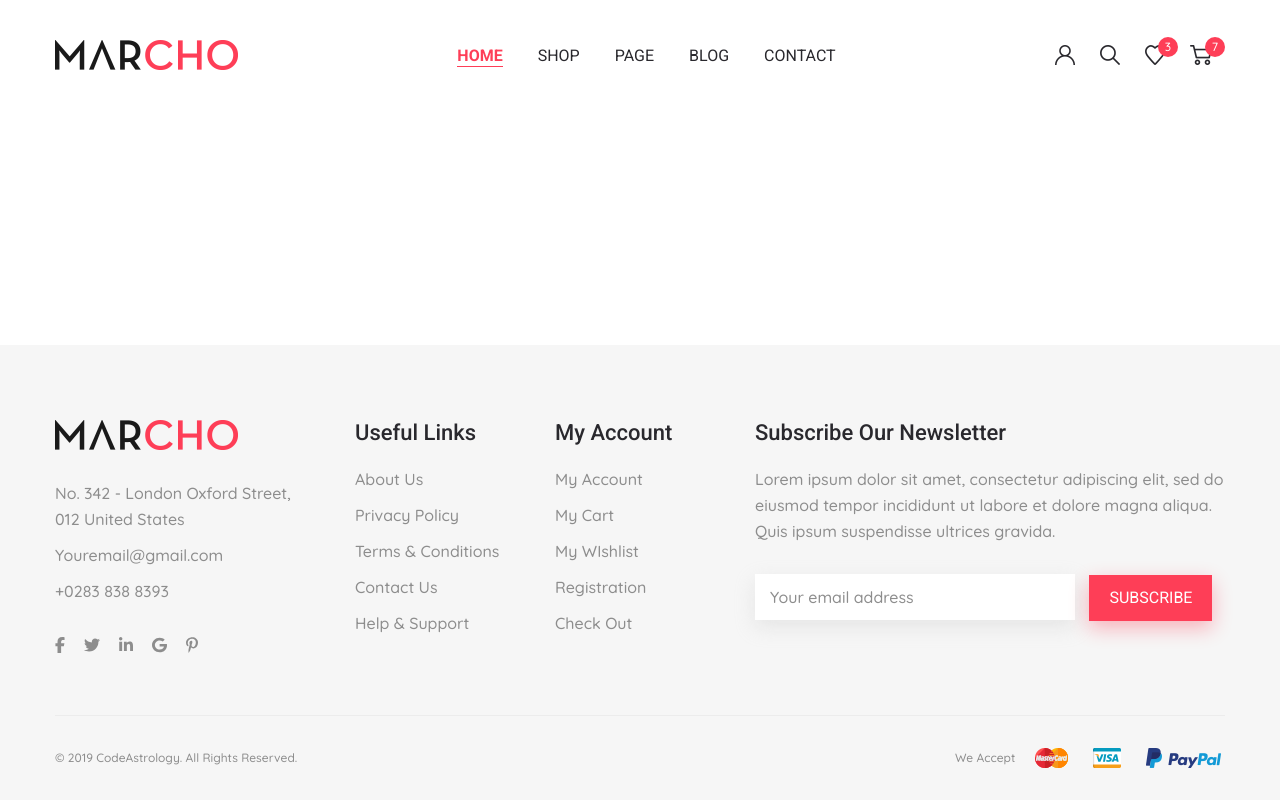
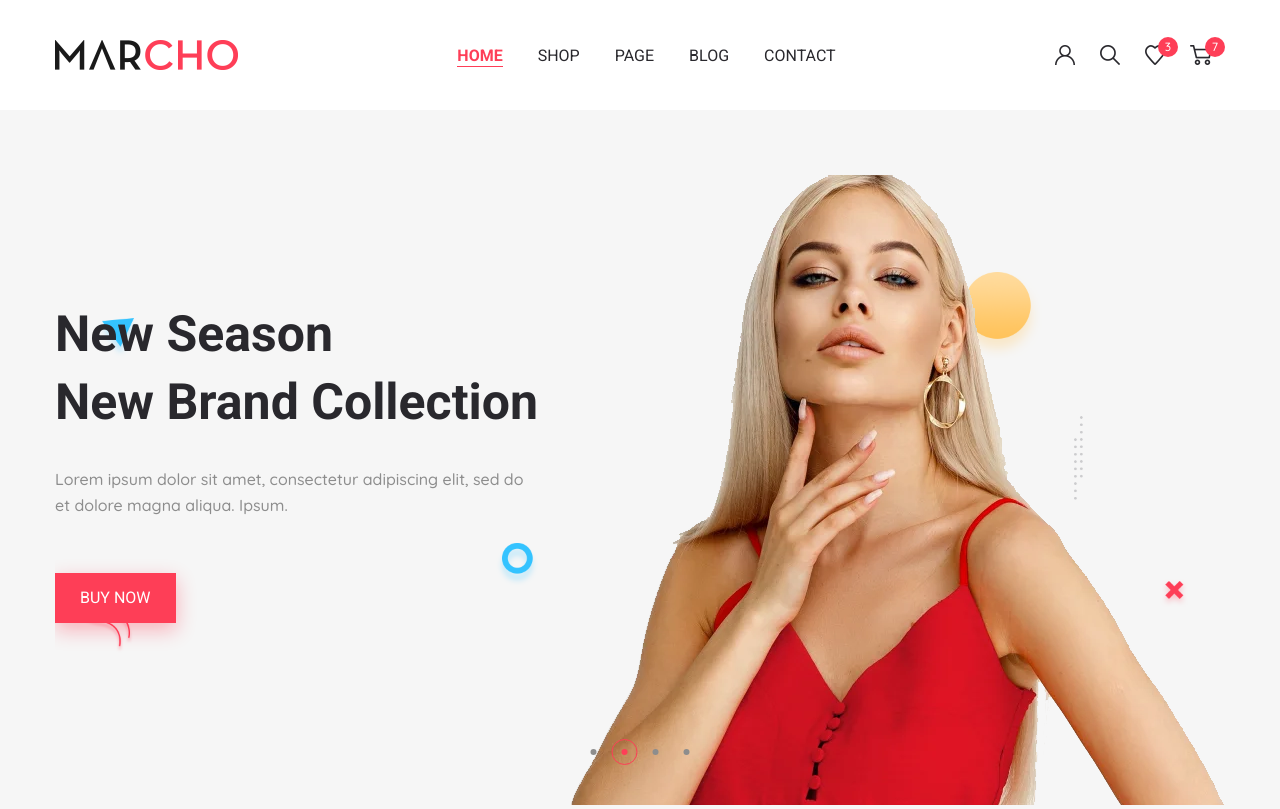
Before and after one commit to ViktorTsupa/marcho, a website: page app/index.html in a window 1280 px wide. Shown: the top 809 px of the page. Drawn offline with nearby package versions, Linux system fonts and the light colour scheme; files that its build step writes are made by us from their sources.

Commit message:
added slider section

```diff
--- a/app/index.html
+++ b/app/index.html
@@ -57,7 +57,60 @@
   </header>
 
   <main class="main">
-    <section class=""></section>
+    <section class="slider">
+      <div class="container">
+        <div class="slider__inner">
+          <div class="slider__pagination">
+            <div class="slider__content">
+              <h2 class="slider__title">New Season<br> New Brand Collection</h2>
+              <p class="slider__text">
+                Lorem ipsum dolor sit amet, consectetur adipiscing elit, sed do et dolore magna aliqua. Ipsum.
+              </p>
+              <a class="slider__link" href="#">
+                <button class="button">BUY NOW</button>
+              </a>
+            </div>
+            <img class="slider__picture" src="img/slider/slider-pic.png" alt="slider picture">
+          </div>
+          <div class="slider__pagination">
+            <div class="slider__content">
+              <h2 class="slider__title">New Season<br> New Brand Collection</h2>
+              <p class="slider__text">
+                Lorem ipsum dolor sit amet, consectetur adipiscing elit, sed do et dolore magna aliqua. Ipsum.
+              </p>
+              <a class="slider__link" href="#">
+                <button class="button">BUY NOW</button>
+              </a>
+            </div>
+            <img class="slider__picture" src="img/slider/slider-pic.png" alt="">
+          </div>
+          <div class="slider__pagination">
+            <div class="slider__content">
+              <h2 class="slider__title">New Season<br> New Brand Collection</h2>
+              <p class="slider__text">
+                Lorem ipsum dolor sit amet, consectetur adipiscing elit, sed do et dolore magna aliqua. Ipsum.
+              </p>
+              <a class="slider__link" href="#">
+                <button class="button">BUY NOW</button>
+              </a>
+            </div>
+            <img class="slider__picture" src="img/slider/slider-pic.png" alt="">
+          </div>
+          <div class="slider__pagination">
+            <div class="slider__content">
+              <h2 class="slider__title">New Season<br> New Brand Collection</h2>
+              <p class="slider__text">
+                Lorem ipsum dolor sit amet, consectetur adipiscing elit, sed do et dolore magna aliqua. Ipsum.
+              </p>
+              <a class="slider__link" href="#">
+                <button class="button">BUY NOW</button>
+              </a>
+            </div>
+            <img class="slider__picture" src="img/slider/slider-pic.png" alt="">
+          </div>
+        </div>
+      </div>
+    </section>
 
     <section class=""></section>
 
--- a/app/js/main.js
+++ b/app/js/main.js
@@ -1,3 +1,8 @@
 $(function () {
-
+  $('.slider__inner').slick({
+    dots: true,
+    arrows: false,
+    fade: true,
+    autoplay: true
+  });
 });
--- /dev/null
+++ b/app/scss/_libs.scss
@@ -0,0 +1 @@
+@import "../../node_modules/slick-carousel/slick/slick.scss";
--- a/app/scss/_reset.scss
+++ b/app/scss/_reset.scss
@@ -23,7 +23,7 @@ h6,
 p,
 ul,
 ol,
-li,
+li[class],
 figure,
 figcaption,
 blockquote,
--- a/app/scss/_vars.scss
+++ b/app/scss/_vars.scss
@@ -2,6 +2,7 @@ $accent-color: #fe3e57;
 $default-black: #29282d;
 $default-grey: #8d8d8d;
 $bg: #f6f6f6;
+$white-color: #fff;
 
 $tablet-min-size-width: 640px;
 $tablet-min-width: 768px;
--- a/app/scss/blocks/_header.scss
+++ b/app/scss/blocks/_header.scss
@@ -82,7 +82,7 @@
 
   &__num {
     font-size: 12px;
-    color: #fff;
+    color: $white-color;
     width: 20px;
     height: 20px;
     position: absolute;
--- /dev/null
+++ b/app/scss/blocks/slider.scss
@@ -0,0 +1,90 @@
+.slider {
+  background-image: url("../../img/slider/slider-bg.png");
+  background-repeat: no-repeat;
+  background-position: center;
+  background-size: contain;
+  background-color: $bg;
+  padding-top: 65px;
+  position: relative;
+
+  &__container {
+    max-width: 1560px;
+  }
+
+  &__pagination {
+    display: flex !important;
+    justify-content: space-between;
+  }
+
+  &__content {
+    padding-top: 125px;
+  }
+
+  &__title {
+    font-family: "Roboto", sans-serif;
+    font-weight: 700;
+    font-size: 50px;
+    line-height: 68px;
+    color: $default-black;
+    margin-bottom: 30px;
+    max-width: 670px;
+  }
+
+  &__text {
+    max-width: 470px;
+    margin-bottom: 55px;
+  }
+
+  &__link {
+    padding-right: 5px;
+  }
+}
+
+.slick-dots {
+  position: absolute;
+  display: flex;
+  bottom: 40px;
+  left: 50%;
+  transform: translateX(-50%);
+
+  li {
+    line-height: 0;
+
+    &:not(:last-child) {
+      margin-right: 5px;
+    }
+
+    button {
+      padding: 0;
+      font-size: 0;
+      background-color: transparent;
+      height: 26px;
+      width: 26px;
+      border: 1px solid transparent;
+      border-radius: 50%;
+      position: relative;
+
+      &::before {
+        content: "";
+        width: 6px;
+        height: 6px;
+        border-radius: 50%;
+        background-color: $default-grey;
+        position: absolute;
+        top: 50%;
+        left: 50%;
+        transform: translate(-50%, -50%);
+      }
+    }
+
+    &.slick-active {
+      button {
+        border-color: $accent-color;
+
+        &::before {
+          background-color: $accent-color;
+        }
+      }
+    }
+  }
+}
--- a/app/scss/style.scss
+++ b/app/scss/style.scss
@@ -1,7 +1,9 @@
 @import "vars";
 @import "mixin";
 @import "reset";
+@import "libs";
 @import "./blocks/header";
+@import "./blocks/slider";
 @import "./blocks/footer";
 
 html,
@@ -25,16 +27,11 @@ body {
   padding: 0 15px;
 }
 
-.logo {
-  &__img {
-  }
-}
-
 .button {
   font-family: "Roboto", sans-serif;
   font-weight: 400;
-  color: #fff;
-  padding: 10px 20px;
+  color: $white-color;
+  padding: 12px 25px;
   text-transform: uppercase;
   background-color: $accent-color;
   box-shadow: 0 7px 20px 0 rgba(255, 17, 48, 0.3);
--- a/gulpfile.js
+++ b/gulpfile.js
@@ -31,6 +31,7 @@ function styles() {
 function scripts() {
   return src([
     'node_modules/jquery/dist/jquery.js',
+    'node_modules/slick-carousel/slick/slick.js',
     'app/js/main.js'
   ])
     .pipe(concat('main.min.js'))
--- a/package.json
+++ b/package.json
@@ -18,7 +18,8 @@
     "gulp-sass": "^5.1.0",
     "gulp-uglify": "^3.0.2",
     "jquery": "^3.7.1",
-    "sass": "^1.71.1"
+    "sass": "^1.71.1",
+    "slick-carousel": "^1.8.1"
   },
   "dependencies": {}
 }
```
Also changed, not shown: app/css/style.min.css, app/img/slider/slider-bg.png (added), app/img/slider/slider-pic.png (added), app/js/main.min.js, 1 other file.
